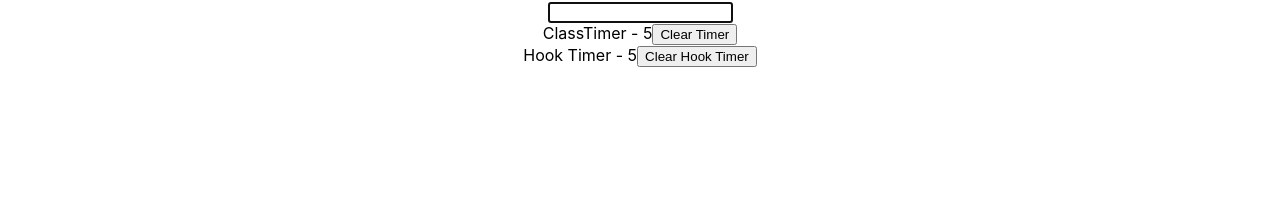
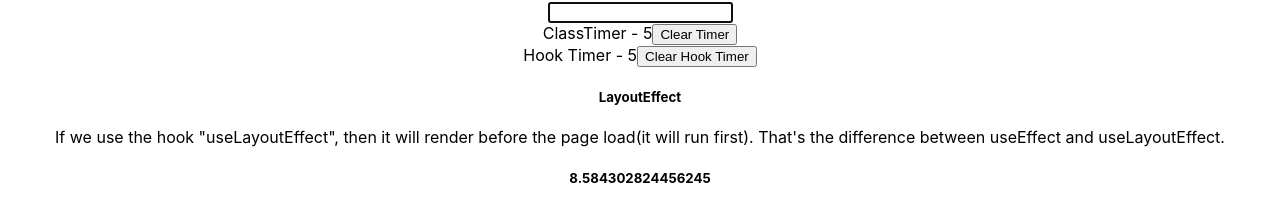
Before and after one commit to nitesh-ui/hooks, a React (Create React App) app: page / in a window 1280 px wide. Shown: the part 1302-1510 px from the top of the page. Before the commit the page ends 1369 px from the top, so only its background shows below. Built offline with nearby package versions, Linux system fonts and the light colour scheme; no server answers.

Commit message:
Add files via upload

```diff
--- a/src/App.js
+++ b/src/App.js
@@ -6,6 +6,8 @@ import ParentComponent from './components/useCallback/ParentComponent';
 import DataFetching from './components/useEffect/DataFetching';
 import HookCounterOne from './components/useEffect/HookCounterOne';
 import HookMouse from './components/useEffect/HookMouse';
+import LayoutEffect from './components/useLayoutEffect/LayoutEffect';
+import SetValueHook from './components/useLayoutEffect/SetValueHook';
 import Counter from './components/useMemo/Counter';
 import ClassTimer from './components/useRef/ClassTimer';
 import FocusInput from './components/useRef/FocusInput';
@@ -43,6 +45,10 @@ function App() {
         <ClassTimer/>
         <HookTimer/>
       </div>
+      <div className="App">
+        <LayoutEffect/>
+        <SetValueHook/>
+      </div>
     </div>
   );
 }
```
